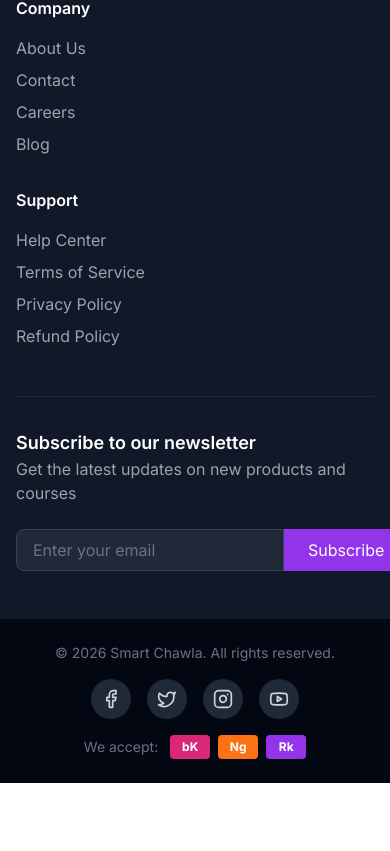
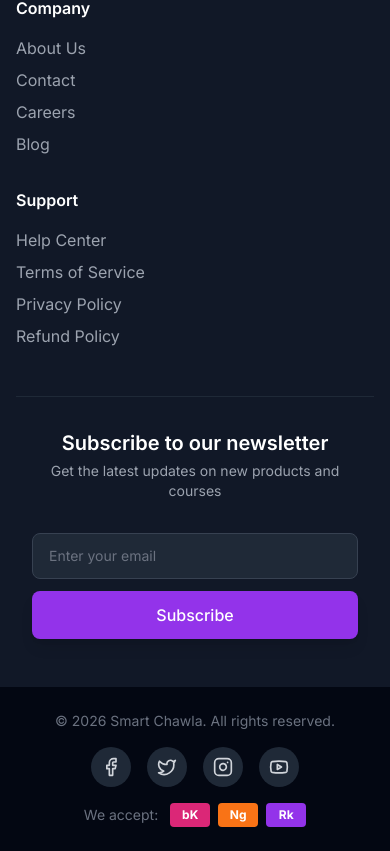
Before and after one commit to Creative-Md-Arif/SmartChawla, a React (Vite) app in the folder smart-chawla-frontend/: page / in a window 390 px wide. Shown: the part 2564-3415 px from the top of the page. Before the commit the page ends 3347 px from the top, so only its background shows below. Built offline with nearby package versions, Linux system fonts and the light colour scheme; no server answers.

Commit message:
Fixed Responsive

```diff
--- a/smart-chawla-frontend/src/components/common/Footer.jsx
+++ b/smart-chawla-frontend/src/components/common/Footer.jsx
@@ -1,35 +1,43 @@
-import { Link } from 'react-router-dom';
-import { Facebook, Twitter, Instagram, Youtube, Mail, Phone, MapPin } from 'lucide-react';
+import { Link } from "react-router-dom";
+import {
+  Facebook,
+  Twitter,
+  Instagram,
+  Youtube,
+  Mail,
+  Phone,
+  MapPin,
+} from "lucide-react";
 
 const Footer = () => {
   const currentYear = new Date().getFullYear();
 
   const footerLinks = {
     company: [
-      { name: 'About Us', href: '/about' },
-      { name: 'Contact', href: '/contact' },
-      { name: 'Careers', href: '/careers' },
-      { name: 'Blog', href: '/blog' },
+      { name: "About Us", href: "/about" },
+      { name: "Contact", href: "/contact" },
+      { name: "Careers", href: "/careers" },
+      { name: "Blog", href: "/blog" },
     ],
     support: [
-      { name: 'Help Center', href: '/help' },
-      { name: 'Terms of Service', href: '/terms' },
-      { name: 'Privacy Policy', href: '/privacy' },
-      { name: 'Refund Policy', href: '/refund' },
+      { name: "Help Center", href: "/help" },
+      { name: "Terms of Service", href: "/terms" },
+      { name: "Privacy Policy", href: "/privacy" },
+      { name: "Refund Policy", href: "/refund" },
     ],
     quickLinks: [
-      { name: 'Shop', href: '/shop' },
-      { name: 'Courses', href: '/courses' },
-      { name: 'Categories', href: '/categories' },
-      { name: 'Offers', href: '/offers' },
+      { name: "Shop", href: "/shop" },
+      { name: "Courses", href: "/courses" },
+      { name: "Categories", href: "/categories" },
+      { name: "Offers", href: "/offers" },
     ],
   };
 
   const socialLinks = [
-    { name: 'Facebook', icon: Facebook, href: '#' },
-    { name: 'Twitter', icon: Twitter, href: '#' },
-    { name: 'Instagram', icon: Instagram, href: '#' },
-    { name: 'YouTube', icon: Youtube, href: '#' },
+    { name: "Facebook", icon: Facebook, href: "#" },
+    { name: "Twitter", icon: Twitter, href: "#" },
+    { name: "Instagram", icon: Instagram, href: "#" },
+    { name: "YouTube", icon: Youtube, href: "#" },
   ];
 
   return (
@@ -120,21 +128,28 @@ const Footer = () => {
         </div>
 
         {/* Newsletter */}
-        <div className="mt-12 pt-8 border-t border-gray-800">
-          <div className="flex flex-col md:flex-row items-center justify-between gap-6">
-            <div>
-              <h3 className="text-white font-semibold text-lg">Subscribe to our newsletter</h3>
-              <p className="text-gray-400">Get the latest updates on new products and courses</p>
+        <div className="mt-12 pt-8 border-t border-gray-800 px-4">
+          <div className="flex flex-col lg:flex-row items-center justify-between gap-8">
+            {/* Text Section */}
+            <div className="text-center md:text-left w-full">
+              <h3 className="text-white font-semibold text-xl md:text-lg">
+                Subscribe to our newsletter
+              </h3>
+              <p className="text-gray-400 text-sm md:text-base mt-1">
+                Get the latest updates on new products and courses
+              </p>
             </div>
-            <form className="flex w-full md:w-auto">
+
+            {/* Form Section */}
+            <form className="flex flex-col sm:flex-row w-full max-w-md gap-3 sm:gap-0">
               <input
                 type="email"
                 placeholder="Enter your email"
-                className="flex-1 md:w-64 px-4 py-2 rounded-l-lg bg-gray-800 border border-gray-700 text-white focus:outline-none focus:border-purple-500"
+                className="w-full px-4 py-3 sm:py-2 rounded-lg sm:rounded-r-none sm:rounded-l-lg bg-gray-800 border border-gray-700 text-white focus:outline-none focus:border-purple-500 text-sm"
               />
               <button
                 type="submit"
-                className="px-6 py-2 bg-purple-600 text-white rounded-r-lg hover:bg-purple-700 transition-colors"
+                className="w-full sm:w-auto px-6 py-3 sm:py-2 bg-purple-600 text-white font-medium rounded-lg sm:rounded-l-none sm:rounded-r-lg hover:bg-purple-700 transition-colors shadow-lg active:scale-95"
               >
                 Subscribe
               </button>
--- a/smart-chawla-frontend/src/pages/public/Home.jsx
+++ b/smart-chawla-frontend/src/pages/public/Home.jsx
@@ -119,7 +119,7 @@ const Home = () => {
       {/* 🎯 PROMOTIONAL BANNERS / ADS SECTION */}
       {activePromotions.length > 0 && (
         <section className="max-w-7xl mx-auto px-4 sm:px-6 lg:px-8">
-          <div className="grid grid-cols-1 md:grid-cols-2 gap-6">
+          <div className="grid grid-cols-1 md:grid-cols-2 gap-3">
             {activePromotions.map((promo, index) => (
               <div
                 key={promo._id}
@@ -256,7 +256,7 @@ const Home = () => {
             View All <ArrowRight className="w-4 h-4 ml-1" />
           </Link>
         </div>
-        <div className="grid grid-cols-2 md:grid-cols-3 lg:grid-cols-4 gap-6">
+        <div className="grid grid-cols-2 md:grid-cols-3 lg:grid-cols-4 gap-3">
           {featuredProducts.map((product) => (
             <ProductCard key={product._id} product={product} />
           ))}
@@ -306,7 +306,7 @@ const Home = () => {
             View All <ArrowRight className="w-4 h-4 ml-1" />
           </Link>
         </div>
-        <div className="grid grid-cols-1 md:grid-cols-2 lg:grid-cols-4 gap-6">
+        <div className="grid grid-cols-1 md:grid-cols-2 lg:grid-cols-4 gap-3">
           {popularCourses.map((course) => (
             <CourseCard key={course._id} course={course} />
           ))}
```
Also changed, not shown: smart-chawla-frontend/src/components/cards/ProductCard.jsx (+73 -54 lines).
